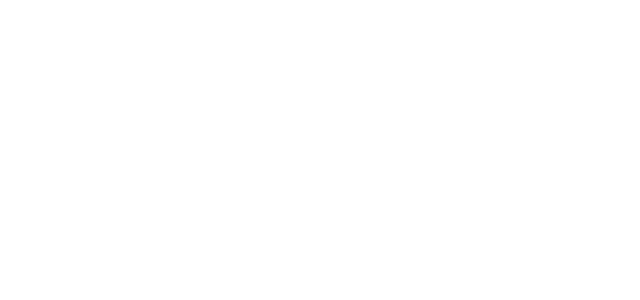
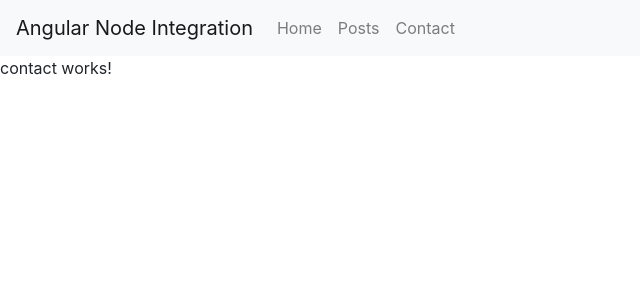
Before and after one commit to gekif/AngularNode, an Angular app: page /contact in a window 1280 px wide. Before the commit this address led to /. Shown: the top 300 px of the page, without its empty margins (0-640 px from the left). Built offline with nearby package versions, Linux system fonts and the light colour scheme.

Commit message:
3. Front-end: 5. Creating links

```diff
--- a/src/app/app.component.html
+++ b/src/app/app.component.html
@@ -1 +1,22 @@
+<nav class="navbar navbar-expand-lg navbar-light bg-light">
+  <a class="navbar-brand" routerLink="/">Angular Node Integration</a>
+  <button class="navbar-toggler" type="button" data-toggle="collapse" data-target="#navbarSupportedContent" aria-controls="navbarSupportedContent" aria-expanded="false" aria-label="Toggle navigation">
+    <span class="navbar-toggler-icon"></span>
+  </button>
+
+  <div class="collapse navbar-collapse" id="navbarSupportedContent">
+    <ul class="navbar-nav mr-auto">
+      <li class="nav-item">
+        <a class="nav-link" routerLink="/">Home</a>
+      </li>
+      <li class="nav-item">
+        <a class="nav-link" routerLink="/posts">Posts</a>
+      </li>
+      <li class="nav-item">
+        <a class="nav-link" routerLink="/contact">Contact</a>
+      </li>
+    </ul>
+  </div>
+</nav>
+
 <router-outlet></router-outlet>
--- /dev/null
+++ b/src/app/contact/contact.component.html
@@ -0,0 +1,3 @@
+<p>
+  contact works!
+</p>
--- /dev/null
+++ b/src/app/contact/contact.component.ts
@@ -0,0 +1,15 @@
+import { Component, OnInit } from '@angular/core';
+
+@Component({
+  selector: 'app-contact',
+  templateUrl: './contact.component.html',
+  styleUrls: ['./contact.component.css']
+})
+export class ContactComponent implements OnInit {
+
+  constructor() { }
+
+  ngOnInit() {
+  }
+
+}
```
Also changed, not shown: src/app/app.module.ts (+7 -1 lines), src/app/contact/contact.component.css (added), 1 other file (tests, documents, lock files or other folders).
